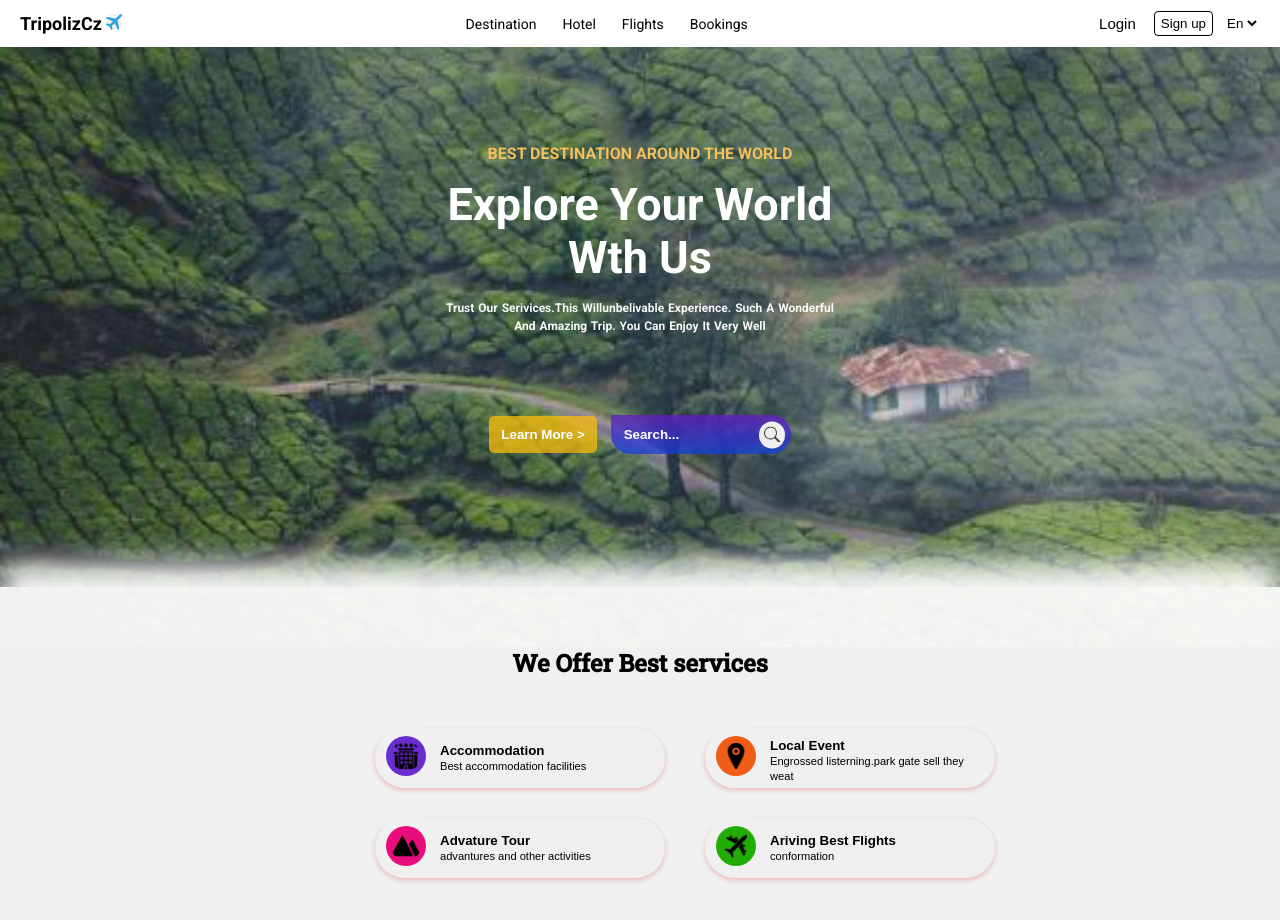
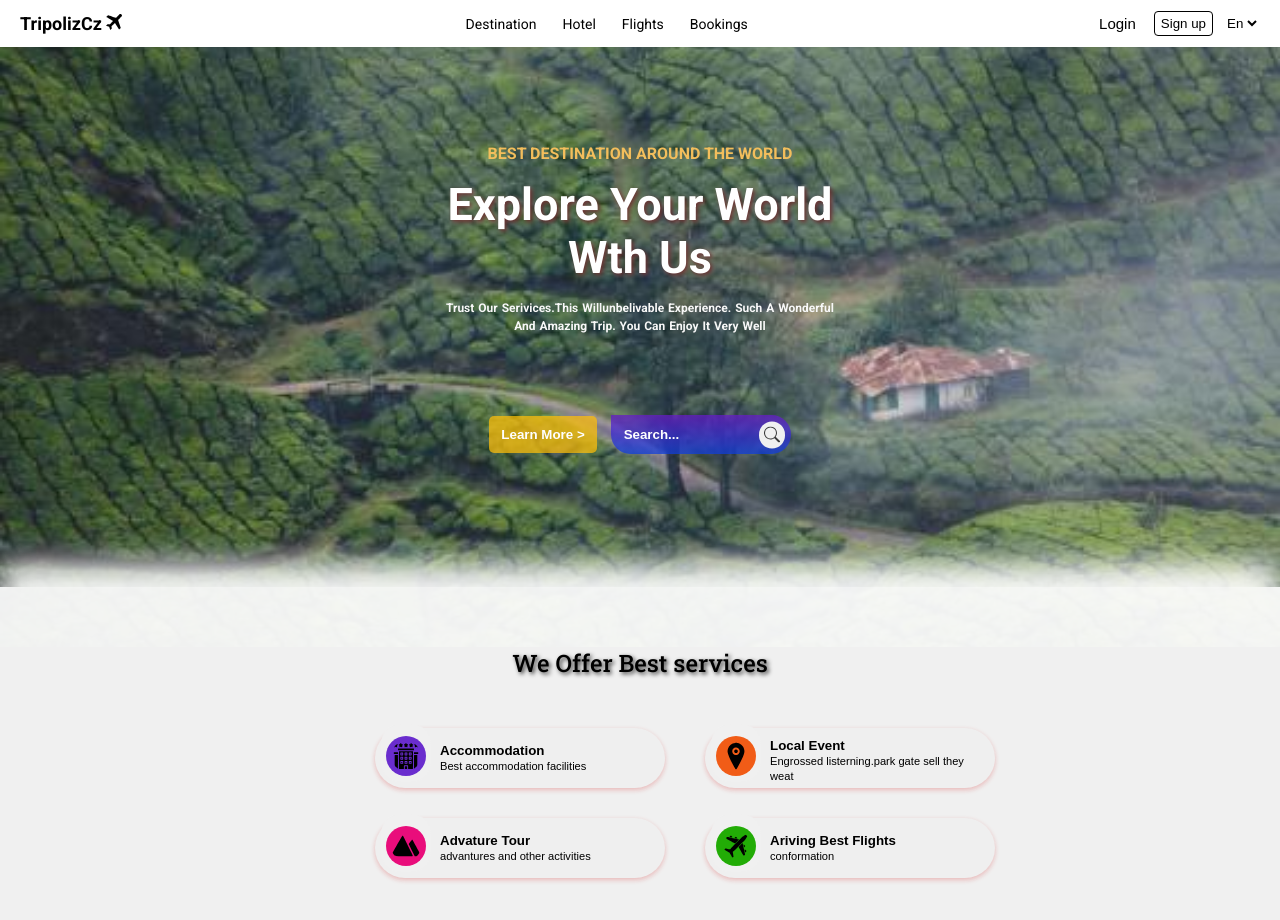
Before and after one commit to muhammedshamil8/travel-site, a plain HTML site: page index.html in a window 1280 px wide. Drawn offline with Linux system fonts and the light colour scheme.

Commit message:
image change to svg

```diff
--- a/index.html
+++ b/index.html
@@ -18,7 +18,7 @@
     <main>
         <header>
             <div class="logo">
-                <p>TripolizCz&nbsp;<img src="images/plane3.png" class="icon-plane"></p>
+                <p>TripolizCz&nbsp;<img src="images/plane.svg" class="icon-plane"></p>
             </div>
             <div class="nav-section">
                 <a class="nav" href="#">Destination</a>
@@ -41,7 +41,7 @@
         <!-- responsive  -->
         <header class="header2">
             <div class="logo">
-                <p>TripolizCz&nbsp;<img src="images/plane3.png" class="icon-plane"></p>
+                <p>TripolizCz&nbsp;<img src="images/plane.svg" class="icon-plane"></p>
             </div>
             <div class="nav-section">
                 <a class="nav" href="#">Destination</a>
@@ -90,7 +90,7 @@
             <div class="display-main-services-grid">
                 <div class="services-btn-container S-btn-1">
                     <span class="services-icon-container">
-                        <img class="services-icon s-icon-1" src="images/hotel.png"></span>
+                        <img class="services-icon s-icon-1" src="images/hotel.svg"></span>
                 <button class="services-btn">
                     <p><b>Accommodation</b></p>
                     <p><small> Best accommodation facilities</small></p>
@@ -98,7 +98,7 @@
                 </div>
                 <div class="services-btn-container S-btn-2">
                     <span class="services-icon-container">
-                        <img class="services-icon s-icon-2" src="images/map.png">
+                        <img class="services-icon s-icon-2" src="images/map.svg">
                     </span>
                 <button class="services-btn">
                     <p><b>Local Event</b></p>
@@ -107,7 +107,7 @@
             </div>
             <div class="services-btn-container S-btn-3">
                 <span class="services-icon-container">
-                    <img class="services-icon s-icon-3" src="images/mountain.png">
+                    <img class="services-icon s-icon-3" src="images/mountain.svg">
                 </span>
                 <button class="services-btn">
                     <p><b>Advature Tour</b></p>
@@ -116,7 +116,7 @@
             </div>
             <div class="services-btn-container S-btn-4">
                 <span class="services-icon-container">
-                    <img class="services-icon s-icon-4" src="images/aeroplane.png">
+                    <img class="services-icon s-icon-4" src="images/aeroplane.svg">
                 </span>
                 <button class="services-btn">
                     <p><b>Ariving Best Flights</b></p>
--- a/new.css
+++ b/new.css
@@ -39,9 +39,9 @@
       .icon-plane {
       height: 16px;
       width: 16px;
-      color: rgb(255, 255, 255); /* Change the icon color */
-      text-shadow: 2px 2px 4px rgba(255, 255, 255, 0.5); /* Add a shadow to the text */
-      background-color: #ffffff;
+      color: rgb(0, 67, 112); /* Change the icon color */
+      /* text-shadow: 2px 2px 4px rgb(196, 4, 4);
+      background-color: #2e60aa; */
   }
   .nav-section{
     display: flex;
@@ -190,6 +190,7 @@ margin-bottom: 15px;
 overflow-wrap: break-word;
 word-wrap: break-word;
 word-break: break-word;
+text-shadow: 2px 2px 4px rgb(109, 50, 50);
 
   }
   .mainp-3{
@@ -265,9 +266,11 @@ line-height: 18px;
  .display-main-services h2{
     display: flex;
     justify-content: center;
+    font-weight: 550;
     align-items: center;
      margin-bottom: 30px;
 font-family: 'Roboto Slab', serif;
+text-shadow: 2px 2px 4px rgb(59, 59, 59);
 
  }
  .display-main-services-grid{
@@ -303,22 +306,27 @@ display: flex;
      padding: 5px;
      border-radius: 20px;
      cursor:cell;
+     color: #fff;
 
 }
 .s-icon-1{
      background-color: rgb(106, 45, 206);
+     color: #fff;
 
 }
 .s-icon-2{
      background-color: rgb(241, 92, 23);
+     color: #fff;
 
 }
 .s-icon-3{
      background-color: rgb(233, 13, 123);
+     color: #fff;
 
 }
 .s-icon-4{
      background-color: rgb(34, 172, 6);
+     color: #fff;
 
 }
 .services-btn-container {
@@ -414,13 +422,13 @@ display: none;
     left: -60px;
 }
 .S-btn-2{
-right: -50px;
+right: -40px;
 }
 .S-btn-3{
     left: -60px;
 }
 .S-btn-4{
-    right: -50px;
+    right: -40px;
 }
 .services-btn p{
     margin-left: 55px;
@@ -453,6 +461,7 @@ margin: 0px;
         transition: color 0.3s;
       }
       .Signup-btn{
-        width: 60px;
+        width: 65px;
       }
+
 }
```
Also changed, not shown: images/aeroplane.svg (added), images/hotel.svg (added), images/map.svg (added), images/mountain.svg (added), images/plane.svg (added).
